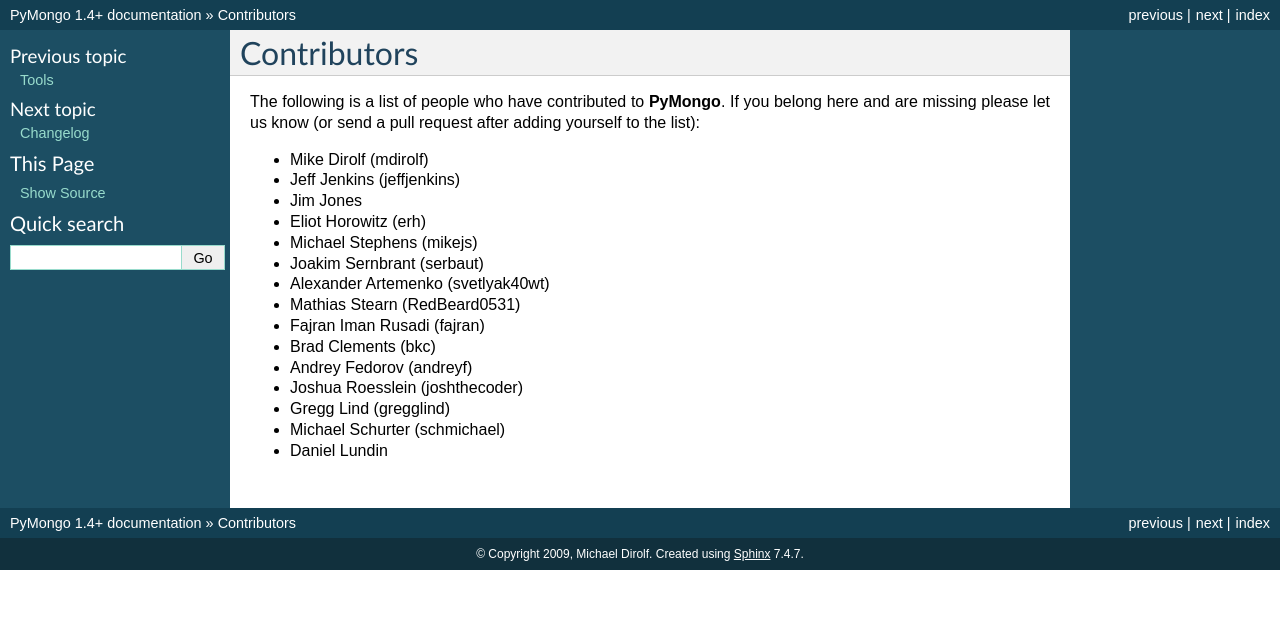
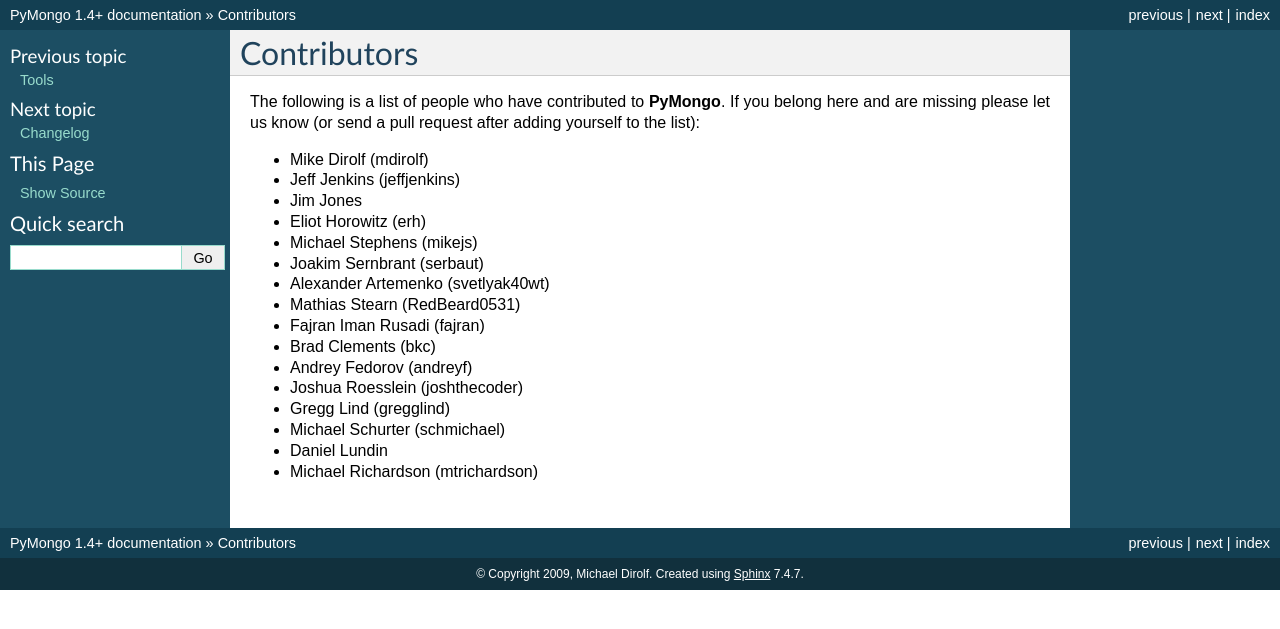
Before and after one commit to mongodb/mongo-python-driver, a Sphinx documentation site: the page built from doc/contributors.rst, in a window 1280 px wide. Shown: the top 629 px of the page. Built offline with Sphinx 7.4.7, drawn with Linux system fonts in a browser that asks for light colours.

Commit message:
minor: contributors

```diff
--- a/doc/contributors.rst
+++ b/doc/contributors.rst
@@ -19,3 +19,4 @@
 - Gregg Lind (gregglind)
 - Michael Schurter (schmichael)
 - Daniel Lundin
+- Michael Richardson (mtrichardson)
```
